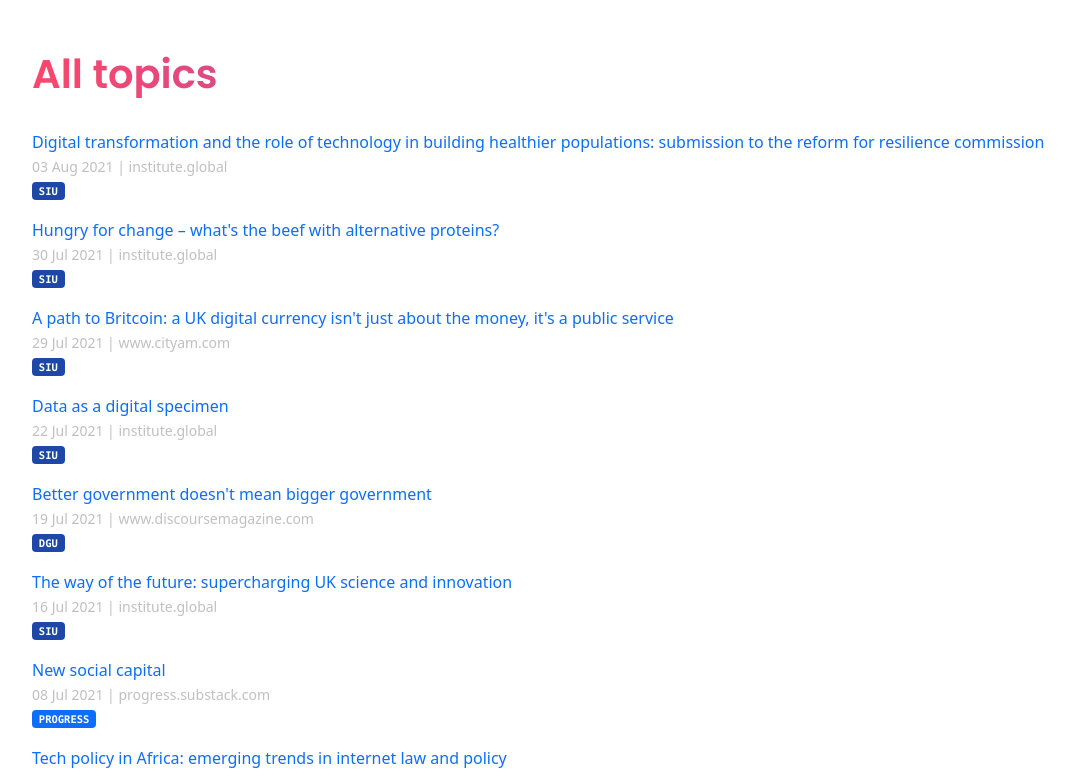
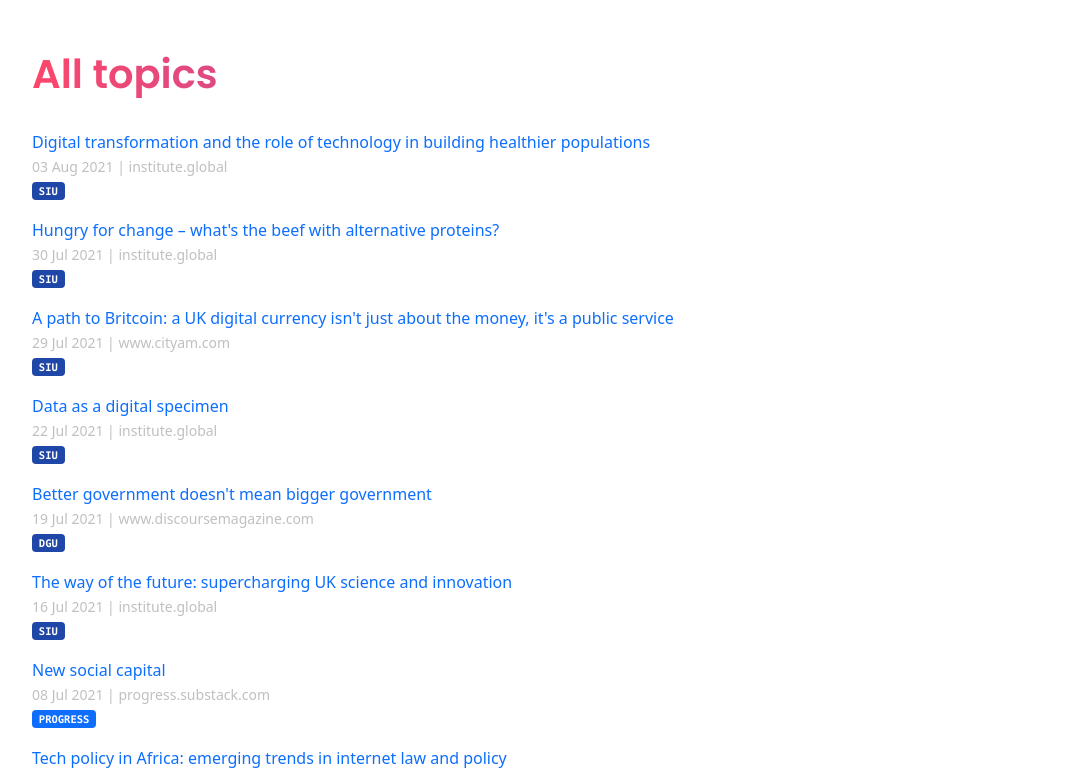
Before and after one commit to techpolicyio/techpolicyio.github.io, a Jekyll site: the page built from pages/home.md, in a window 1280 px wide and 900 px high, scrolled down 764 px, cut to the strip 129-900 px from the top of the window. Shown: the whole strip, without its empty margins (50-1125 px from the left). Built offline with Jekyll 4.4.1, drawn with Linux system fonts in a browser that asks for light colours.

Commit message:
Update links.yml

```diff
--- a/_data/links.yml
+++ b/_data/links.yml
@@ -888,7 +888,7 @@
   url: https://institute.global/policy/hungry-change-whats-beef-alternative-proteins
   date: 2021-07-30
   unit: siu
-- title: "Digital transformation and the role of technology in building healthier populations: submission to the reform for resilience commission"
+- title: "Digital transformation and the role of technology in building healthier populations"
   url: https://institute.global/policy/digital-transformation-and-role-technology-building-healthier-populations-submission-reform
   date: 2021-08-03
   unit: siu
```
